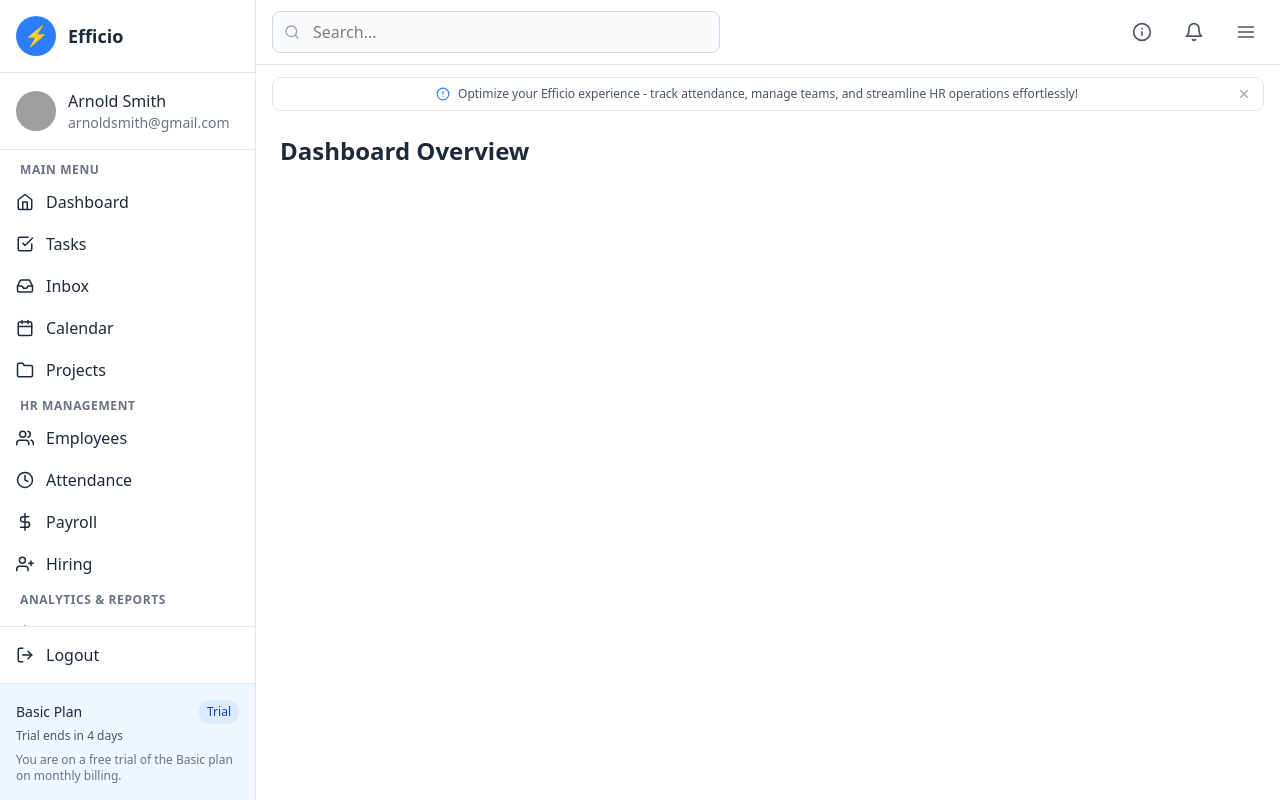
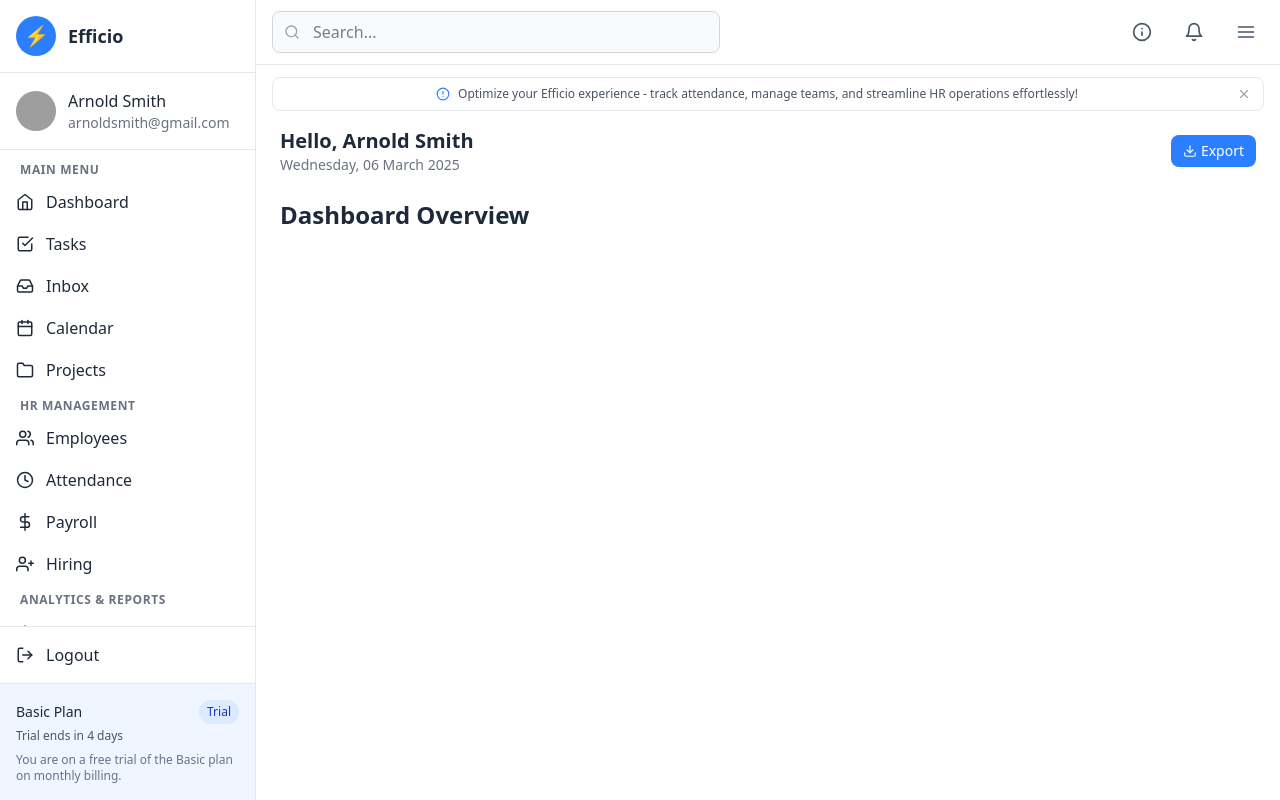
Before and after one commit to Himanshu-coder007/HR-Dashboard-UI, a React (Vite) app: page / in a window 1280 px wide. Built offline with nearby package versions, Linux system fonts and the light colour scheme; grey boxes are pictures that could not be loaded.

Commit message:
minor changes

```diff
--- a/src/pages/Home.jsx
+++ b/src/pages/Home.jsx
@@ -1,6 +1,6 @@
 import React from 'react';
 import Header from '../components/Header';
-import { FiAlertCircle, FiX } from 'react-icons/fi';
+import { FiAlertCircle, FiX, FiDownload } from 'react-icons/fi';
 
 const Home = () => {
   return (
@@ -20,6 +20,18 @@ const Home = () => {
         </button>
       </div>
 
+      {/* Greeting and Date with Export Button */}
+      <div className="mx-6 mt-4 flex items-center justify-between">
+        <div>
+          <h2 className="text-xl font-semibold text-gray-800">Hello, Arnold Smith</h2>
+          <p className="text-sm text-gray-500">Wednesday, 06 March 2025</p>
+        </div>
+        <button className="flex items-center space-x-1 bg-blue-500 hover:bg-blue-100 text-blue-600 px-3 py-1.5 rounded-lg text-sm transition-colors">
+          <FiDownload className="text-sm text-white" />
+          <span className='text-white'>Export</span>
+        </button>
+      </div>
+
       {/* Main Content */}
       <div className="flex-1 p-6 overflow-y-auto">
         <h1 className="text-2xl font-bold text-gray-800 mb-6">Dashboard Overview</h1>
```
